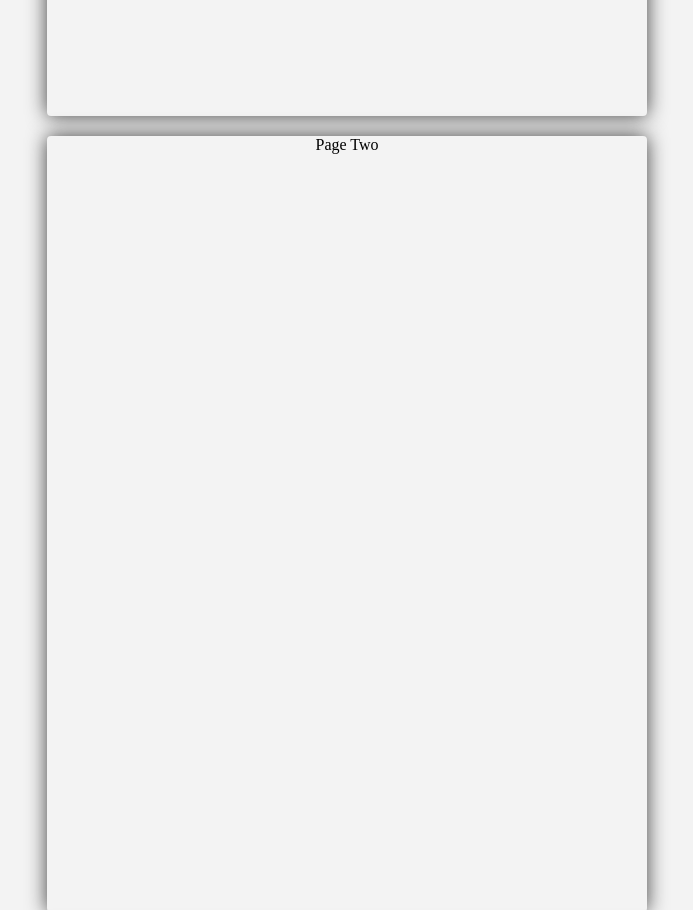
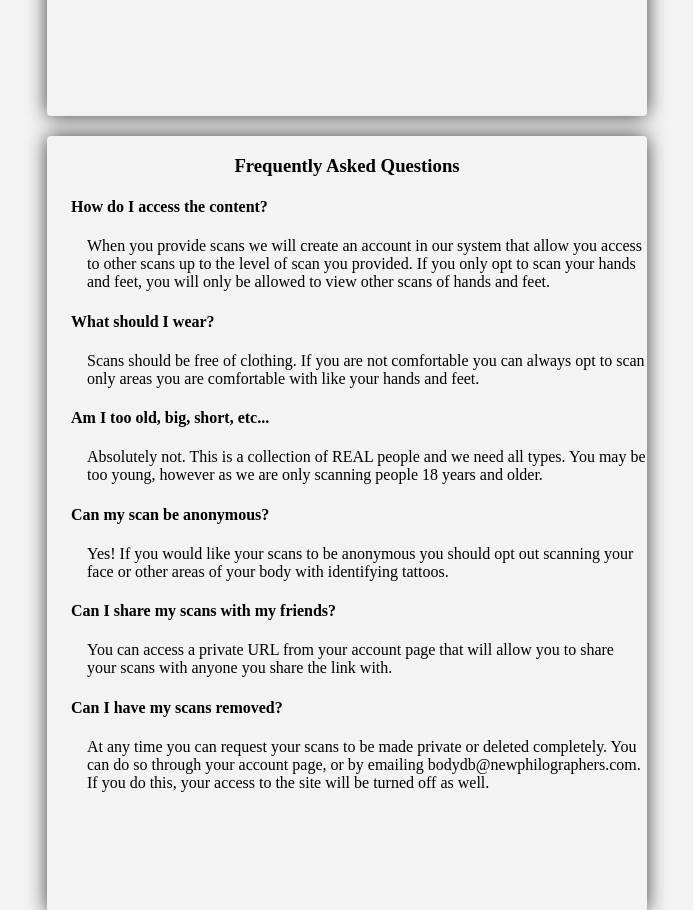
Before and after one commit to jsayles/newphilographers, a plain HTML site: page bodydb/index.html in a window 1280 px wide. Shown: the part 680-1590 px from the top of the page, without its empty margins (293-986 px from the left). Drawn offline with Linux system fonts and the light colour scheme; a web font is replaced by a local one.

Commit message:
adding in text for bodydb

```diff
--- a/bodydb/index.html
+++ b/bodydb/index.html
@@ -1,7 +1,7 @@
 <html>
 
 <head>
-   <title>The New Philographers | Body Database</title>
+   <title>The New Philographers | 3D Body Database</title>
    <link rel="stylesheet" type="text/css" href="../np.css" />
    <link href='https://fonts.googleapis.com/css?family=Lusitana' rel='stylesheet' type='text/css'>
    <link rel="shortcut icon" href="favicon.ico" type="image/x-icon">
@@ -31,24 +31,57 @@
 </div>
 
 <div class="content">
-   <a name="page1"/>
+   <a name="page1"></a>
    <div class="page-container">
       <div class="page">
-         Page One
+         <h2>The New Philographers</h2>
+	 <h3>3D Body Database</h3>
       </div>
    </div>
 
-   <a name="page2"/>
+   <a name="page2"></a>
    <div class="page-container">
       <div class="page">
-         Page Two
+         <h3>Frequently Asked Questions</h3>
+         <ul style="text-align: left;">
+            <li>
+               <h4>How do I access the content?</h4>
+
+               When you provide scans we will create an account in our system that allow you access to other scans up to the level of scan you provided.  If you only opt to scan your hands and feet, you will only be allowed to view other scans of hands and feet.
+            </li>
+            <li>
+               <h4>What should I wear?</h4>
+
+               Scans should be free of clothing.  If you are not comfortable you can always opt to scan only areas you are comfortable with like your hands and feet.
+            </li>
+            <li>
+               <h4>Am I too old, big, short, etc...</h4>
+
+               Absolutely not.  This is a collection of REAL people and we need all types.  You may be too young, however as we are only scanning people 18 years and older.
+            </li>
+            <li>
+               <h4>Can my scan be anonymous? </h4>
+
+               Yes!  If you would like your scans to be anonymous you should opt out scanning your face or other areas of your body with identifying tattoos.
+            </li>
+            <li>
+               <h4>Can I share my scans with my friends?</h4>
+
+               You can access a private URL from your account page that will allow you to share your scans with anyone you share the link with.
+            </li>
+            <li>
+               <h4>Can I have my scans removed?</h4>
+
+               At any time you can request your scans to be made private or deleted completely.  You can do so through your account page, or by emailing bodydb@newphilographers.com.  If you do this, your access to the site will be turned off as well.
+            </li>
+         </ul>
       </div>
    </div>
 
    <a name="page3"/>
    <div class="page-container">
-      <div class="page">
-         Page Three
+      <div class="page" style="height:1016px;">
+<iframe src="https://docs.google.com/forms/d/e/1FAIpQLSdvF2S6_K5rZCFzbPh1mZkGvkz28fGInJHXAIB5vzihLSkmng/viewform?embedded=true" width="600" height="1016" frameborder="0" marginheight="0" marginwidth="0">Loading…</iframe>
       </div>
    </div>
 </div>
--- a/np.css
+++ b/np.css
@@ -24,7 +24,7 @@
       margin-top: 0px;
       text-indent: -1em;
    }
-   ul li:before {
+   .toc ul li:before {
       content: "\0BB \020";
    }
 
```
